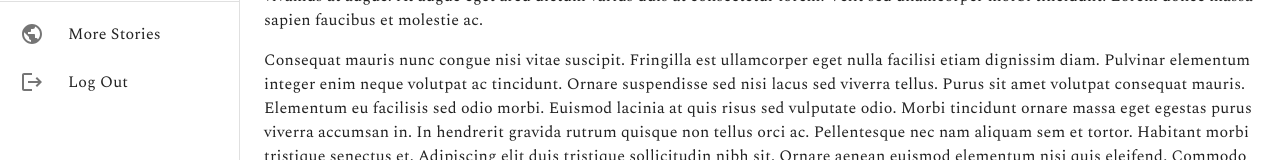
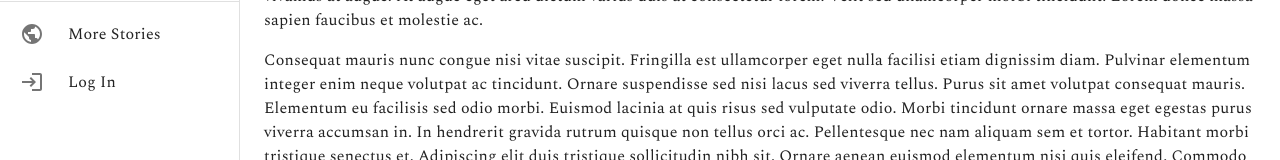
Before and after one commit to TarTelperion/startup, a React (Vite) app: page / in a window 1280 px wide. Both pictures are taken after a click on the button 32 px from the left and 32 px from the top of the page. Shown: the part 224-384 px from the top of the page. Built offline with nearby package versions, Linux system fonts and the light colour scheme; no server answers.

Commit message:
add login/logout rendering

```diff
--- a/src/AppFrame.jsx
+++ b/src/AppFrame.jsx
@@ -20,6 +20,7 @@ import HistoryEduIcon from '@mui/icons-material/HistoryEdu'
 import CottageIcon from '@mui/icons-material/Cottage'
 import PublicIcon from '@mui/icons-material/Public'
 import LogoutIcon from '@mui/icons-material/Logout'
+import LoginIcon from '@mui/icons-material/Login'
 import AccountCircleIcon from '@mui/icons-material/AccountCircle'
 import '@fontsource/spectral'
 
@@ -106,6 +107,7 @@ export default function MiniDrawer() {
         }
       } catch (err) {
         setAuth(false)
+        console.log(err)
       }
     }
     checkAuth()
@@ -189,7 +191,11 @@ export default function MiniDrawer() {
         <Divider />
         <List>
           {['More Stories', 'Log Out'].map((text, index) => (
-            <ListItem key={text} disablePadding sx={{ display: 'block' }}>
+            <ListItem
+              disablePadding
+              sx={{ display: 'block' }}
+              key={text === 'More Stories' ? text : auth ? 'Log Out' : 'Log In'}
+            >
               <ListItemButton
                 sx={{
                   minHeight: 48,
@@ -204,9 +210,20 @@ export default function MiniDrawer() {
                     justifyContent: 'center',
                   }}
                 >
-                  {index === 0 ? <PublicIcon /> : <LogoutIcon />}
+                  {index === 0 ? (
+                    <PublicIcon />
+                  ) : auth ? (
+                    <LogoutIcon />
+                  ) : (
+                    <LoginIcon />
+                  )}
                 </ListItemIcon>
-                <ListItemText primary={text} sx={{ opacity: open ? 1 : 0 }} />
+                <ListItemText
+                  primary={
+                    text === 'More Stories' ? text : auth ? 'Log Out' : 'Log In'
+                  }
+                  sx={{ opacity: open ? 1 : 0 }}
+                />
               </ListItemButton>
             </ListItem>
           ))}
```
Also changed, not shown: 1 other file (tests, documents, lock files or other folders).
